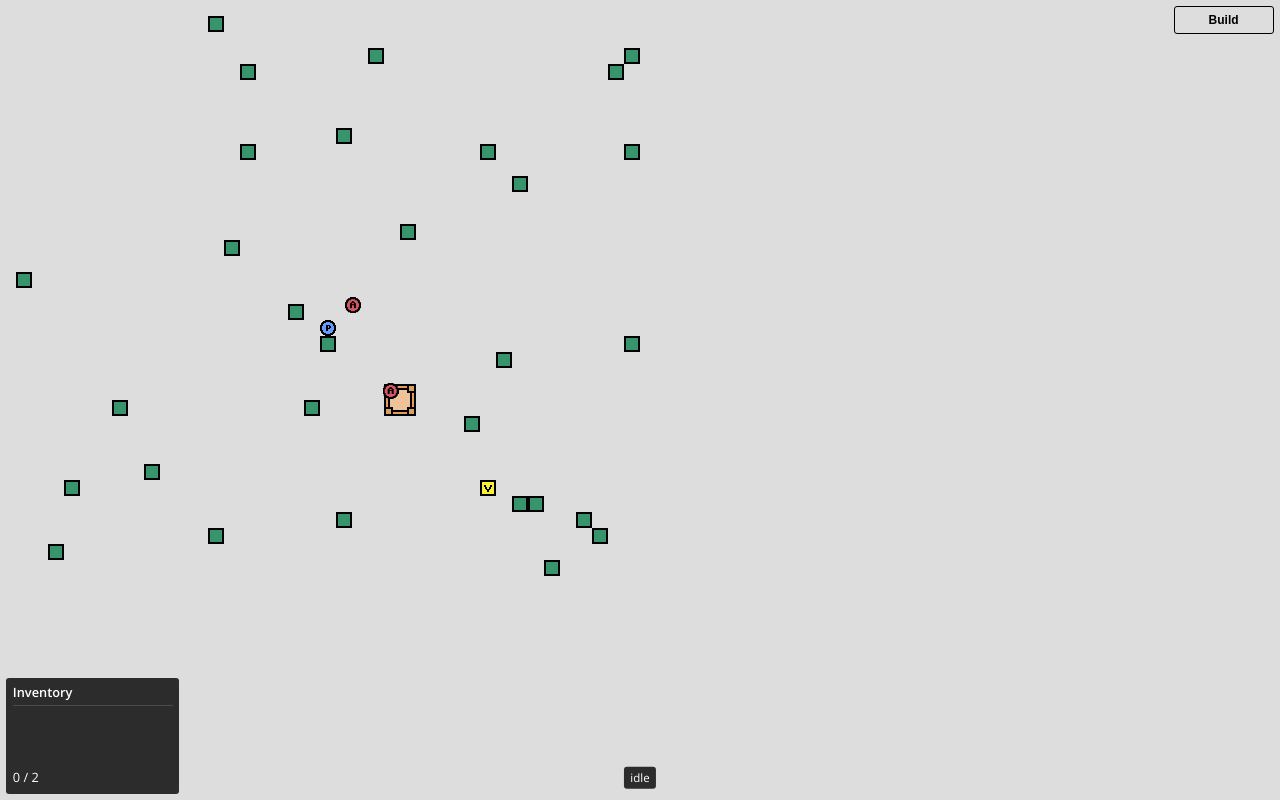
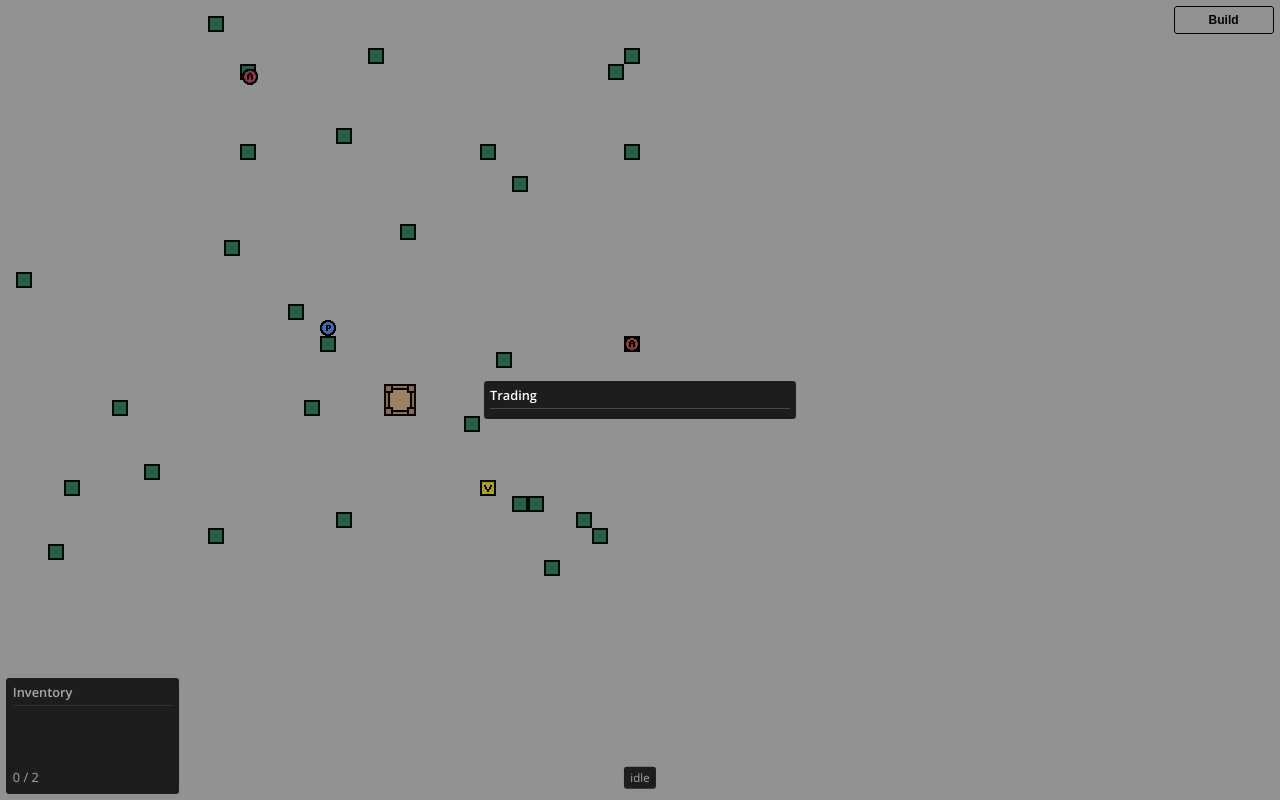
Before and after one commit to tenjou/empire-seeker, a website built with Vite: page index.html in a window 1280 px wide. Built offline with nearby package versions, Linux system fonts and the light colour scheme.

Commit message:
Add popup system

```diff
--- a/index.html
+++ b/index.html
@@ -16,6 +16,7 @@
                 <commands-view></commands-view>
                 <tooltip-view></tooltip-view>
             </div>
+            <div id="popups" class="absolute left top width-100 height-100 flex column justify-center align-center hide"></div>
         </div>
 
         <script>
--- a/src/entities/character.ts
+++ b/src/entities/character.ts
@@ -1,5 +1,7 @@
+import { getTexture } from "../assets/texture"
 import { Inventory, haveInventorySpace, sellInventory } from "../inventory"
-import { Entity, EntityEvent, EntityType, emit, findEntity, setMoveTo, subscribe, unsubscribe } from "./entity"
+import { getState } from "../state"
+import { Entity, EntityEvent, EntityType, GridSize, emit, findEntity, setMoveTo, subscribe, unsubscribe } from "./entity"
 import { extractResource } from "./resource"
 
 export type AiState = "idle" | "move-to-target" | "search-wood" | "gather-resource" | "return-town" | "sell"
@@ -145,3 +147,34 @@ function handleEntityEvent(_from: Entity, to: Entity, event: EntityEvent) {
             break
     }
 }
+
+export function addCharacter(gridX: number, gridY: number, isPlayer = false) {
+    const { characters } = getState()
+
+    const character: Character = {
+        id: characters.length + 1,
+        type: isPlayer ? EntityType.Player : EntityType.Npc,
+        texture: getTexture(isPlayer ? "player" : "character"),
+        x: gridX * GridSize,
+        y: gridY * GridSize,
+        startX: 0,
+        startY: 0,
+        endX: 0,
+        endY: 0,
+        tActionStart: 0,
+        tActionEnd: 0,
+        speed: 100,
+        target: null,
+        state: "idle",
+        subscribers: [],
+        inventory: {
+            items: [],
+            spaceMax: 2,
+            spaceUsed: 0,
+        },
+    }
+
+    characters.push(character)
+
+    return character
+}
--- a/src/entities/entity.ts
+++ b/src/entities/entity.ts
@@ -55,6 +55,20 @@ export const EmptyEntity: Entity = {
 
 export function createEntityId() {
     return NextEntityId++
+}
+
+export function createEntity(type: EntityType, texture: Texture, gridX: number, gridY: number, sizeX: number, sizeY: number) {
+    const entity: Entity = {
+        id: createEntityId(),
+        texture,
+        type,
+        x: gridX * GridSize,
+        y: gridY * GridSize,
+        subscribers: [],
+    }
+
+    fillData(entity, gridX, gridY, sizeX, sizeY)
+    addEntity(entity)
 }
 
 export function setMoveTo(character: Character, targetX: number, targetY: number) {
--- /dev/null
+++ b/src/entities/town.ts
@@ -0,0 +1,26 @@
+import { getTexture } from "../assets/texture"
+import { Inventory } from "../inventory"
+import { Entity, EntityType, GridSize, addEntity, createEntityId, fillData } from "./entity"
+
+export interface Town extends Entity {
+    inventory: Inventory
+}
+
+export function addTown(gridX: number, gridY: number) {
+    const town: Town = {
+        id: createEntityId(),
+        texture: getTexture("town"),
+        type: EntityType.Town,
+        x: gridX * GridSize,
+        y: gridY * GridSize,
+        subscribers: [],
+        inventory: {
+            items: [],
+            spaceMax: 100,
+            spaceUsed: 0,
+        },
+    }
+
+    fillData(town, gridX, gridY, 2, 2)
+    addEntity(town)
+}
--- a/src/main.ts
+++ b/src/main.ts
@@ -1,11 +1,14 @@
-import { Texture, getTexture, loadTexture } from "./assets/texture"
-import { Character, transitionAiState, updateCharacterAi } from "./entities/character"
-import { Entity, EntityType, GridSize, MapSize, addEntity, createEntityId, fillData, getEntityAt, setMoveTo } from "./entities/entity"
+import { Texture, loadTexture } from "./assets/texture"
+import { Character, addCharacter, transitionAiState, updateCharacterAi } from "./entities/character"
+import { Entity, EntityType, GridSize, MapSize, getEntityAt, setMoveTo } from "./entities/entity"
+import { addTown } from "./entities/town"
 import { createVillage, updateVillages } from "./entities/village"
+import { loadPopups } from "./popup"
 import { updateResourceSpawns } from "./resources"
 import { getState, loadState, updateState } from "./state"
 import "./style.css"
 import { loadTooltip, showEntityTooltip as updateEntityTooltip } from "./tooltip/tooltip"
+import "./trading/ui/trading-popup"
 import "./ui/action-view"
 import { ActionView } from "./ui/action-view"
 import "./ui/commands-view"
@@ -35,8 +38,6 @@ const camera: Camera = {
     x: 0,
     y: 0,
 }
-
-const characters: Character[] = []
 
 let tPrev = 0
 let player: Character = {} as Character
@@ -124,6 +125,7 @@ function load() {
     loadState({
         player: {} as Character,
         entities: [],
+        characters: [],
         entitiesMap: {},
         data: new Uint16Array(MapSize * MapSize),
         ecology: {
@@ -163,10 +165,11 @@ function loadUI() {
     parent.appendChild(new ActionView())
 
     loadTooltip()
+    loadPopups()
 }
 
 function update() {
-    const { time } = getState()
+    const { time, characters } = getState()
 
     const tCurr = Date.now()
     const tDelta = tCurr - tPrev
@@ -183,7 +186,7 @@ function update() {
 }
 
 function render() {
-    const { entities } = getState()
+    const { entities, characters } = getState()
 
     update()
 
@@ -223,53 +226,6 @@ function renderImg(texture: Texture, x: number, y: number) {
     app.ctx.drawImage(texture.img, x, y)
 }
 
-function createEntity(type: EntityType, texture: Texture, gridX: number, gridY: number, sizeX: number, sizeY: number) {
-    const entity: Entity = {
-        id: createEntityId(),
-        texture,
-        type,
-        x: gridX * GridSize,
-        y: gridY * GridSize,
-        subscribers: [],
-    }
-
-    fillData(entity, gridX, gridY, sizeX, sizeY)
-    addEntity(entity)
-}
-
-function addTown(gridX: number, gridY: number) {
-    createEntity(EntityType.Town, getTexture("town"), gridX, gridY, 2, 2)
-}
-
-function addCharacter(gridX: number, gridY: number, isPlayer = false) {
-    const character: Character = {
-        id: characters.length + 1,
-        type: isPlayer ? EntityType.Player : EntityType.Npc,
-        texture: getTexture(isPlayer ? "player" : "character"),
-        x: gridX * GridSize,
-        y: gridY * GridSize,
-        startX: 0,
-        startY: 0,
-        endX: 0,
-        endY: 0,
-        tActionStart: 0,
-        tActionEnd: 0,
-        speed: 100,
-        target: null,
-        state: "idle",
-        subscribers: [],
-        inventory: {
-            items: [],
-            spaceMax: 2,
-            spaceUsed: 0,
-        },
-    }
-
-    characters.push(character)
-
-    return character
-}
-
 setup()
 load()
 render()
--- /dev/null
+++ b/src/popup.ts
@@ -0,0 +1,51 @@
+let popupsElement: HTMLElement = {} as HTMLElement
+
+function stopPropagation(event: MouseEvent) {
+    event.stopPropagation()
+}
+
+export function loadPopups() {
+    popupsElement = document.getElementById("popups")!
+    popupsElement.onmousedown = stopPropagation
+    popupsElement.onmouseup = stopPropagation
+    popupsElement.onclick = (event) => {
+        event.stopPropagation()
+        tryCloseCurrentPopup()
+    }
+
+    window.addEventListener("keyup", (event) => {
+        switch (event.key) {
+            case "Escape":
+                tryCloseCurrentPopup()
+                break
+        }
+    })
+
+    openPopup("trading-popup")
+}
+
+export function openPopup(tag: string) {
+    const popupsElement = document.getElementById("popups")!
+
+    const popup = document.createElement(tag)
+    popup.onclick = stopPropagation
+    popupsElement.appendChild(popup)
+
+    if (popupsElement.children.length === 1) {
+        popupsElement.classList.remove("hide")
+    }
+}
+
+export function tryCloseCurrentPopup() {
+    const popups = popupsElement.children
+    if (popups.length <= 0) {
+        return
+    }
+
+    const currPopup = popups[popups.length - 1]
+    popupsElement.removeChild(currPopup)
+
+    if (popups.length <= 0) {
+        popupsElement.classList.add("hide")
+    }
+}
--- a/src/state.ts
+++ b/src/state.ts
@@ -3,6 +3,7 @@ import { Entity } from "./entities/entity"
 
 interface GameState {
     entities: Entity[]
+    characters: Character[]
     entitiesMap: Record<number, Entity>
     data: Uint16Array
     player: Character
--- a/src/style.css
+++ b/src/style.css
@@ -8,6 +8,7 @@
     font-size: 0.8rem;
     line-height: 1.4;
     font-weight: 400;
+    user-select: none;
 
     font-synthesis: none;
     text-rendering: optimizeLegibility;
@@ -47,6 +48,9 @@ canvas {
 .right {
     right: 0;
 }
+.top {
+    top: 0;
+}
 .bottom {
     bottom: 0;
 }
@@ -61,12 +65,19 @@ canvas {
 .column {
     flex-direction: column;
 }
+.justify-center {
+    justify-content: center;
+}
+.align-center {
+    align-items: center;
+}
 
 .hide {
     display: none;
 }
 
-.bg-black-blended {
+.bg-black-blended,
+.bg-panel {
     background-color: rgba(0, 0, 0, 0.8);
 }
 
@@ -116,6 +127,12 @@ canvas {
     margin-left: 0.5rem;
 }
 
+.width-100 {
+    width: 100%;
+}
+.height-100 {
+    height: 100%;
+}
 .width-160px {
     width: 160px;
 }
@@ -147,3 +164,21 @@ canvas {
 .pressed {
     transform: translateY(1px);
 }
+.button-white {
+    border: 1px solid white;
+    color: white;
+}
+
+#popups {
+    background: #00000057;
+}
+.popup {
+    position: absolute;
+    display: flex;
+    flex-direction: column;
+    width: 300px;
+    padding: 0.5rem;
+    background-color: rgba(0, 0, 0, 0.8);
+    border-radius: 3px;
+    color: white;
+}
--- /dev/null
+++ b/src/trading/ui/trading-popup.ts
@@ -0,0 +1,16 @@
+import { HTMLComponent } from "../../ui/dom"
+
+const template = document.createElement("template")
+template.className = "popup color-gray"
+template.innerHTML = html`
+    <div class="font-small bold">Trading</div>
+    <div class="mb-1 pb-1 border-bottom"></div>
+`
+
+export class TradingPopup extends HTMLComponent {
+    constructor() {
+        super(template)
+    }
+}
+
+customElements.define("trading-popup", TradingPopup)
```
Also changed, not shown: src/trading/trading.ts (added).
